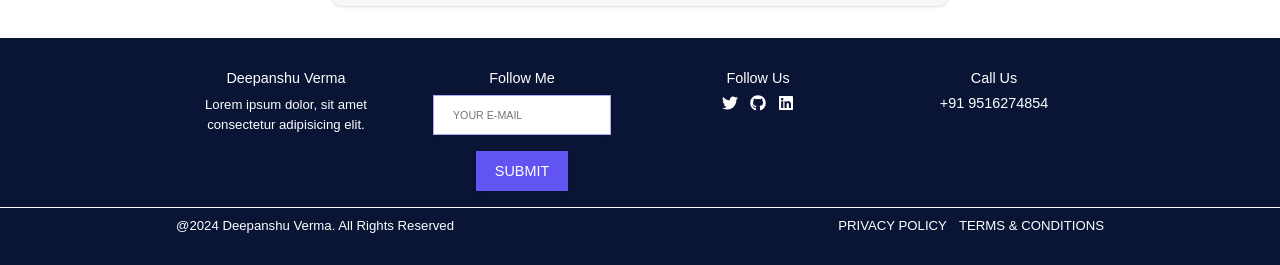
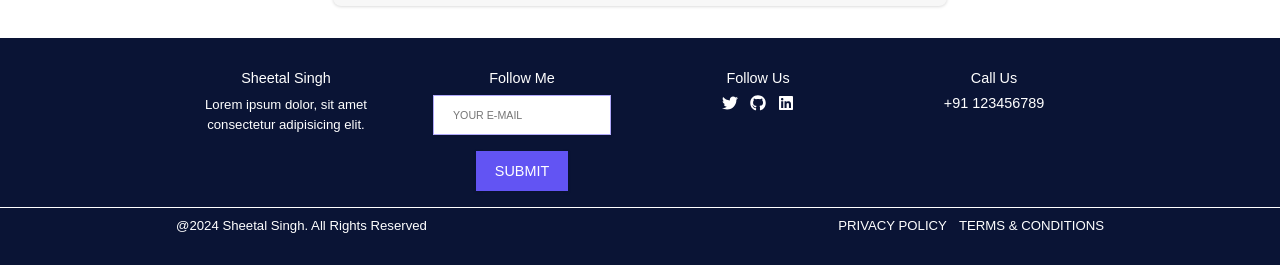
Before and after one commit to DV9-WEB/Shopping-React, a React (Vite) app: page / in a window 1280 px wide. Shown: the part 1159-1424 px from the top of the page. Built offline with nearby package versions, Linux system fonts and the light colour scheme.

Commit message:
Update Footer.jsx

```diff
--- a/src/components/Footer.jsx
+++ b/src/components/Footer.jsx
@@ -24,7 +24,7 @@ const Footer = () => {
       <footer>
         <div className="container grid grid-four-column">
           <div className="footer-about">
-            <h3>Deepanshu Verma</h3>
+            <h3>Sheetal Singh</h3>
             <p>Lorem ipsum dolor, sit amet consectetur adipisicing elit.</p>
           </div>
           <div className="footer-subscribe">
@@ -62,7 +62,7 @@ const Footer = () => {
           </div>
           <div className="footer-contact">
             <h3>Call Us</h3>
-            <h3>+91 9516274854</h3>
+            <h3>+91 123456789</h3>
           </div>
         </div>
 
@@ -70,7 +70,7 @@ const Footer = () => {
           <hr />
           <div className="container grid grid-two-column">
             <p>
-              @{new Date().getFullYear()} Deepanshu Verma. All Rights Reserved
+              @{new Date().getFullYear()} Sheetal Singh. All Rights Reserved
             </p>
             <div className="footer-terms">
               <p>PRIVACY POLICY</p>
```
